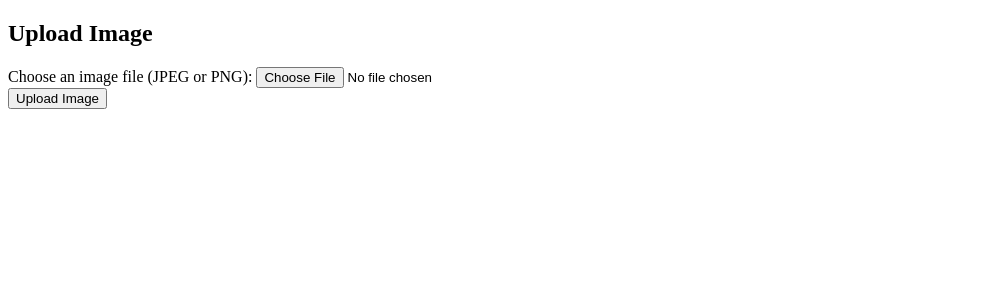
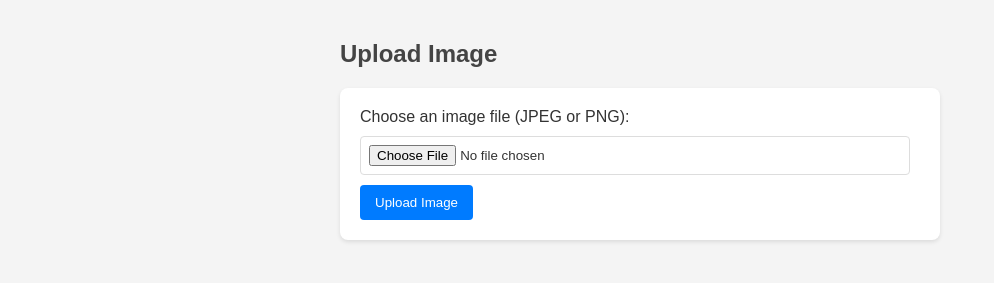
Before and after one commit to nemo0/ik-upload-image-node, a website: page index.html in a window 1280 px wide. Shown: the whole page, without its empty margins (0-994 px from the left). Drawn offline with Linux system fonts and the light colour scheme.

Commit message:
chore: updated styles

```diff
--- a/index.html
+++ b/index.html
@@ -3,6 +3,66 @@
 
 <head>
     <title>Image Upload</title>
+    <style>
+        body {
+            font-family: Arial, sans-serif;
+            background-color: #f4f4f4;
+            margin: auto;
+            padding: 20px;
+            color: #333;
+            max-width: 600px;
+        }
+
+        h2 {
+            color: #444;
+        }
+
+        form {
+            background: #fff;
+            padding: 20px;
+            border-radius: 8px;
+            box-shadow: 0 2px 4px rgba(0, 0, 0, 0.1);
+            margin: 20px 0;
+        }
+
+        label {
+            display: block;
+            margin-bottom: 10px;
+        }
+
+        input[type="file"] {
+            border: 1px solid #ddd;
+            padding: 8px;
+            border-radius: 4px;
+            display: block;
+            width: 95%;
+        }
+
+        button {
+            background-color: #007bff;
+            color: white;
+            padding: 10px 15px;
+            border: none;
+            border-radius: 4px;
+            cursor: pointer;
+            margin-top: 10px;
+        }
+
+        button:hover {
+            background-color: #0056b3;
+        }
+
+        #uploadResult {
+            margin-top: 20px;
+            font-weight: bold;
+        }
+
+        #imageContainer img {
+            margin-top: 20px;
+            border-radius: 8px;
+            box-shadow: 0 2px 4px rgba(0, 0, 0, 0.2);
+        }
+    </style>
 </head>
 
 <body>
@@ -46,7 +106,7 @@
                     const img = document.createElement('img');
                     img.src = result.url;
                     img.alt = 'Uploaded Image';
-                    img.style.maxWidth = '60%';
+                    img.style.maxWidth = '100%';
                     imgContainer.appendChild(img);
                 } else {
                     document.getElementById('uploadResult').innerText = 'Error: ' + result.message;
```
